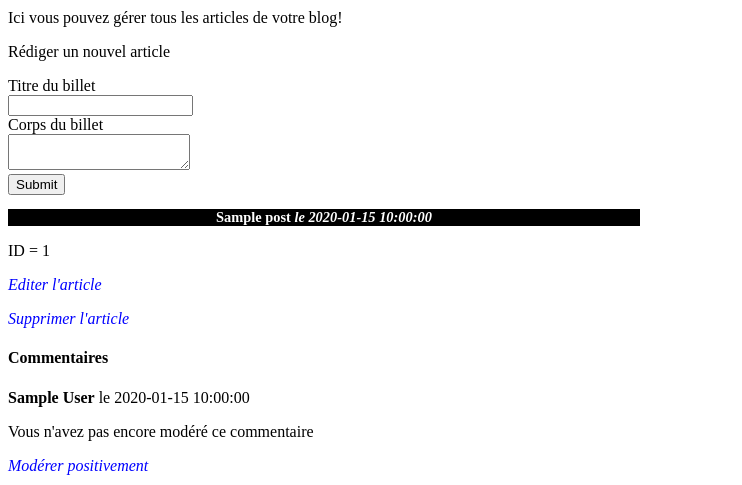
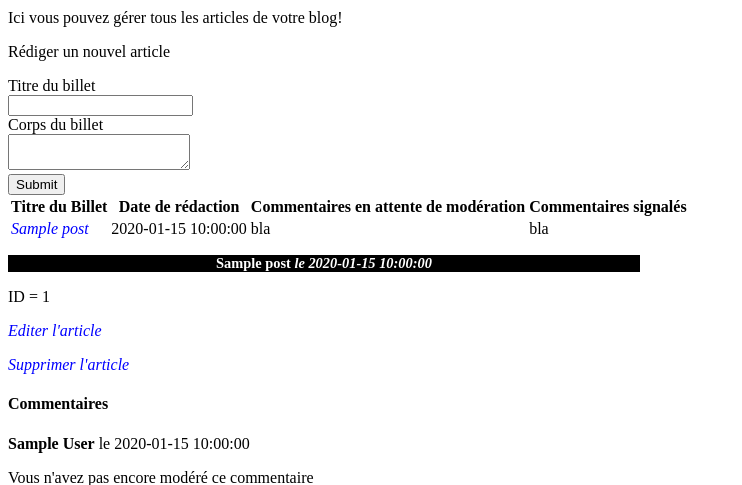
Before and after one commit to amercier8/cours_mvc, a PHP site: template view/backend/homepageView.php in a window 1280 px wide. Shown: the part 156-641 px from the top of the page, without its empty margins (0-742 px from the left). Run offline with PHP 8.4, Linux system fonts and the light colour scheme; the template is opened without the code that fills it: most values are stand-ins (such as "Sample title", 1, 10 or a date in 2020); some libraries are stand-ins or nearby versions.

Commit message:
WIP reported comments

```diff
--- a/controller/Router.php
+++ b/controller/Router.php
@@ -69,6 +69,7 @@ class Router {
                 else if ($_GET['action'] == 'displayDashboard') {
                     //var_dump('toto');
                     $this->ctrlBackend->listPosts();
+                    //$this->ctrlBackend->countReportedComments()
                 }
 
                 else if ($_GET['action'] == 'delete') {
--- a/public/js/tinyMce.js
+++ b/public/js/tinyMce.js
@@ -1,5 +1,5 @@
 tinymce.init({
-    selector: 'textarea',
+    selector: '.mytextarea',
     height: 200,
     width: 500,
     menubar: false,
--- a/view/backend/homepageView.php
+++ b/view/backend/homepageView.php
@@ -13,12 +13,35 @@
     </div>
     <div>
         <label for="content">Corps du billet</label><br />
-        <textarea id="content" name="content"></textarea>
+        <textarea class="mytextarea" name="content"></textarea>
     </div>
     <div>
         <input type="submit" />
     </div>
 </form>
+
+<!-- Test sous forme de tableau -->
+<table>
+    <tr>
+        <th>Titre du Billet</th>
+        <th>Date de rédaction</th>
+        <th>Commentaires en attente de modération</th>
+        <th>Commentaires signalés</th>
+    </tr>
+    <?php foreach ($posts as $post):
+    ?>
+    <tr>
+        <td><a href="index.php?action=displayPost&amp;id=<?= $post->getId(); ?>"><?= htmlspecialchars($post->getTitle()) ;?></a></td>
+        <td><?= $post->getCreation_date(); ?></td>
+
+        <td>bla</td>
+        <td>bla</td>
+    </tr>
+    <?php
+    endforeach;
+    ?>
+</table>
+
 
 
 <?php foreach ($posts as $post): ?>
--- a/view/backend/postView.php
+++ b/view/backend/postView.php
@@ -10,7 +10,7 @@
     </div>
     <div>
         <label for="content">Contenu de l'Article</label><br />
-        <textarea id="content" name="content" ><?php echo $post->getContent(); ?></textarea>
+        <textarea class="mytextarea" name="content" ><?php echo $post->getContent(); ?></textarea>
     </div>
     <div>
         <input type="submit" value="Valider"/>
--- a/view/frontend/postView.php
+++ b/view/frontend/postView.php
@@ -12,7 +12,7 @@
     </h3>
 
     <p>
-        <?= nl2br(htmlspecialchars($post->getContent())); ?>
+        <?= $post->getContent(); ?>
     </p>
 </div>
 
```
Also changed, not shown: controller/backend/backend.php (+10 -0 lines), model/CommentManager.php (+8 -0 lines).
